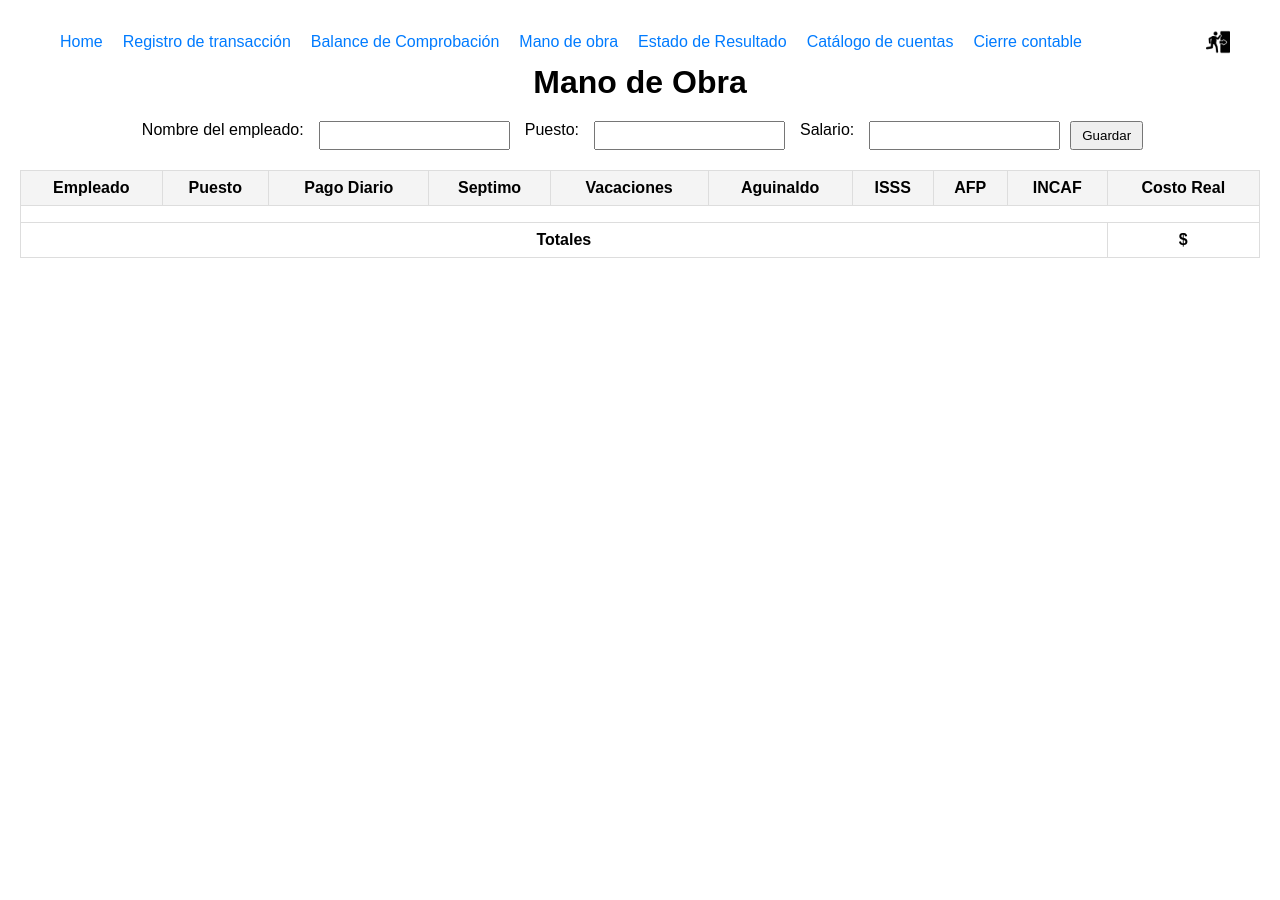
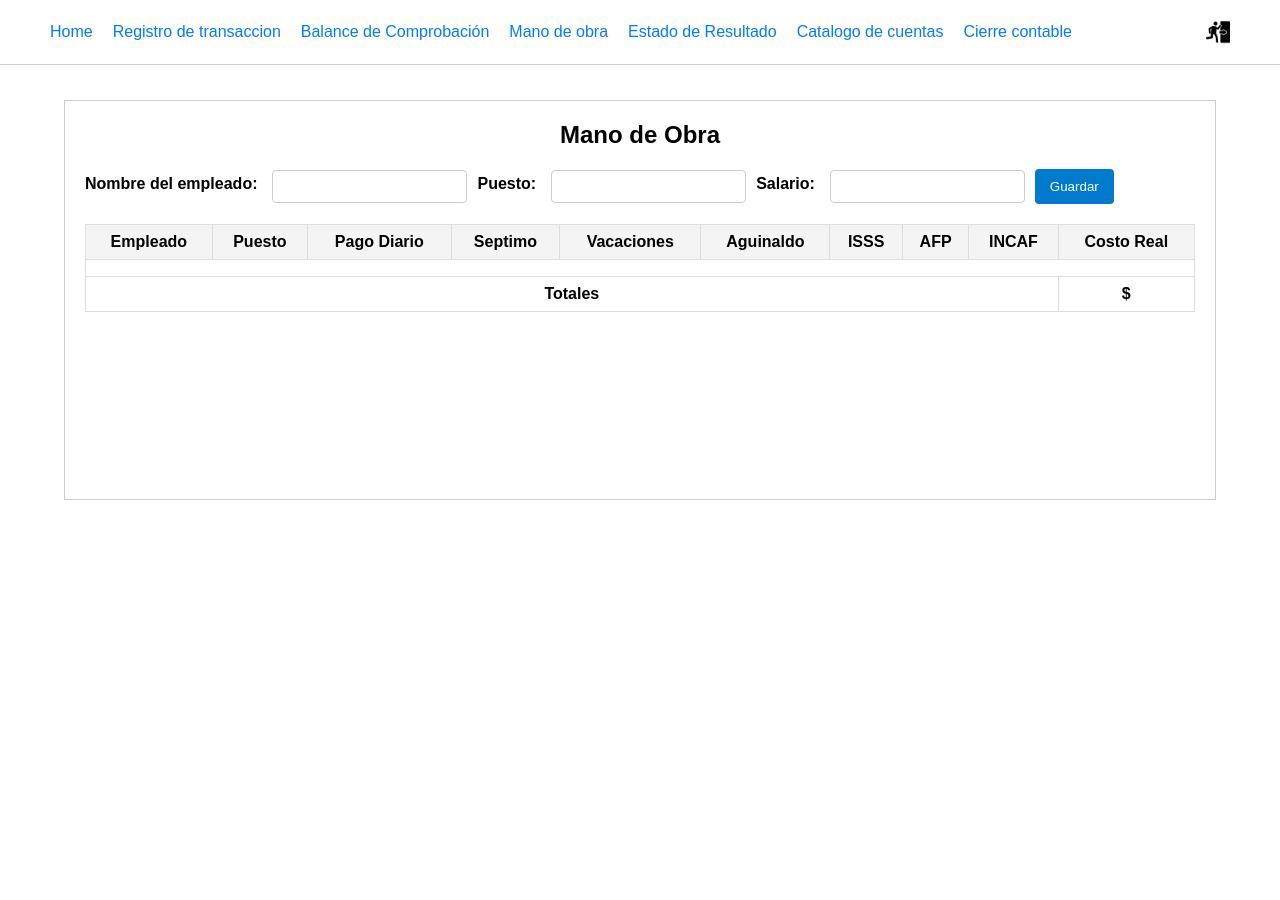
Before and after one commit to KikeHerrera/Sistema-Contable-Automatizado, a Django app: page /manoObra/ in a window 1280 px wide. Before the commit the page ends 258 px from the top, so only its background shows below. Run offline with Django 5.2, Linux system fonts and the light colour scheme; a user stored in the database is signed in.

Commit message:
arreglo de nav en las pantallas

```diff
--- a/SistemaConta/static/css/stylesManoObra.css
+++ b/SistemaConta/static/css/stylesManoObra.css
@@ -3,17 +3,12 @@
     box-sizing: border-box;
     margin: 0;
     padding: 0;
+    font-family: Arial, sans-serif;
 }
 
-body {
-    font-family: Arial, sans-serif;
-    margin: 20px;
-}
-
-/* Header Styles */s
+/* Header Styles */
 header {
     width: 100%;
-    text-align: center;
     padding: 10px 0;
     background-color: #fff;
     border-bottom: 1px solid #ccc;
@@ -21,24 +16,24 @@
     top: 0;
     display: flex;
     justify-content: center;
+    z-index: 10;
 }
 
 nav {
     display: flex;
-    justify-content: space-between;
+    justify-content: center;
     align-items: center;
-    max-width: 1200px; /* Limita el ancho máximo para pantallas grandes */
-    margin: 0 auto;
+    width: 100%;
+    max-width: 1200px;
     padding: 10px;
-    width: 100%; /* Ocupa todo el ancho de la pantalla */
 }
 
 .nav-links {
     display: flex;
+    gap: 20px; /* Espacio entre los enlaces */
 }
 
 .nav-links a {
-    margin: 0 10px;
     color: #007bff;
     text-decoration: none;
 }
@@ -48,42 +43,94 @@
 }
 
 .logout-button {
-    margin-left: auto; /* Empuja el botón hacia la derecha */
+    margin-left: auto;
 }
 
 .logout-button img {
-    width: 24px; /* Ajusta el tamaño según tus necesidades */
+    width: 24px;
     height: 24px;
     vertical-align: middle;
+}
 
+/* Container */
+.container {
+    width: 90%;
+    margin: 0 auto;
+    margin-top: 100px; /* Añade espacio para que el contenido no quede oculto detrás del header fijo */
+    min-height: 100vh; /* Hace que el contenedor ocupe al menos la altura de la pantalla */
 }
 
 /* Main Content Styles */
 main {
+    padding: 20px;
+    border: 1px solid #ccc;
+    min-height: 400px; /* Ajusta el valor según lo necesario */
     text-align: center;
 }
 
 h1 {
+    text-align: center;
     margin-bottom: 20px;
+    font-size: 24px;
+    font-weight: bold;
 }
 
+/* Form Styles */
 .input-form {
+    display: flex;
+    align-items: center; /* Centra verticalmente los elementos en la misma línea */
+    gap: 10px;
+    margin-bottom: 20px;
+    flex-wrap: wrap; /* Permite ajustar a varias líneas si el espacio es insuficiente */
+}
+
+label {
+    display: block;
+    font-weight: bold;
+    margin-bottom: 5px;
+}
+
+.input-form label {
+    margin-right: 5px;
+    white-space: nowrap; /* Evita que el texto del label se divida en varias líneas */
+}
+
+input[type="text"],
+input[type="date"],
+input[type="number"] {
+    width: auto; /* Ajusta el tamaño al contenido en vez de ocupar todo el ancho */
+    padding: 8px;
+    border: 1px solid #ccc;
+    border-radius: 4px;
+    flex-shrink: 1; /* Permite que los inputs se ajusten cuando el espacio es limitado */
+}
+
+textarea {
+    height: 60px;
+    resize: none;
+}
+
+.buttons {
     display: flex;
     justify-content: center;
     gap: 10px;
-    margin-bottom: 20px;
-}
-
-.input-form label {
-    margin: 0 5px;
-}
-
-.input-form input {
-    padding: 5px;
+    margin-top: 20px;
 }
 
 button {
-    padding: 5px 10px;
+    padding: 10px 15px;
+    border: none;
+    border-radius: 4px;
+    cursor: pointer;
+}
+
+button[type="submit"] {
+    background-color: #007acc;
+    color: #fff;
+}
+
+button[type="reset"] {
+    background-color: #ccc;
 }
 
 /* Table Styles */
--- a/SistemaConta/templates/Inicio.html
+++ b/SistemaConta/templates/Inicio.html
@@ -12,10 +12,10 @@
             <div class="nav-links">
                 <a href="prueba/">Home</a>
                 <a href="transaccion">Registro de transaccion</a>
-                <a href="#">Balance de Comprobación</a>
+                <a href="comprobaciones">Balance de Comprobación</a>
                 <a href="manoObra">Mano de obra</a>
-                <a href="#">Estado de Resultado</a>
-                <a href="#">Catalogo de cuentas</a>
+                <a href="estados">Estado de Resultado</a>
+                <a href="catalogo">Catalogo de cuentas</a>
                 <a href="#">Cierre contable</a>
             </div>
             <a href="index" class="logout-button" title="Cerrar sesión">
--- a/SistemaConta/templates/ManodeObra.html
+++ b/SistemaConta/templates/ManodeObra.html
@@ -7,24 +7,24 @@
     <link rel="stylesheet" href="../static/css/stylesManoObra.css">
 </head>
 <body>
-
     <header>
         <nav>
             <div class="nav-links">
                 <a href="prueba/">Home</a>
-            <a href="transaccion/">Registro de transacción</a>
-            <a href="#">Balance de Comprobación</a>
-            <a href="#">Mano de obra</a>
-            <a href="#">Estado de Resultado</a>
-            <a href="#">Catálogo de cuentas</a>
+                <a href="transaccion">Registro de transaccion</a>
+                <a href="comprobaciones">Balance de Comprobación</a>
+                <a href="manoObra">Mano de obra</a>
+                <a href="estados">Estado de Resultado</a>
+                <a href="catalogo">Catalogo de cuentas</a>
                 <a href="#">Cierre contable</a>
             </div>
-        <a href="index/" class="logout-button" title="Cerrar sesión">
+            <a href="index" class="logout-button" title="Cerrar sesión">
                 <img src="../static/assets/salida.png" alt="Cerrar sesión">
             </a>
         </nav>
     </header>
 
+    <div class="container"> <!-- Contenedor agregado para centrar el contenido -->
         <main>
             <h1>Mano de Obra</h1>
             <form class="input-form">
@@ -68,6 +68,6 @@
                 </tfoot>
             </table>
         </main>
-
+    </div>
 </body>
 </html>
```
Also changed, not shown: SistemaConta/static/css/pantalla_comprobacion.css (+55 -1 lines), SistemaConta/templates/Transaccion.html (+6 -6 lines), SistemaConta/templates/pantalla_catalogo.html (+16 -0 lines), SistemaConta/templates/pantalla_comprobacion.html (+16 -0 lines), SistemaConta/templates/pantalla_estados.html (+30 -0 lines), db.sqlite3. Lines whose indentation alone changed are shown as unchanged.
